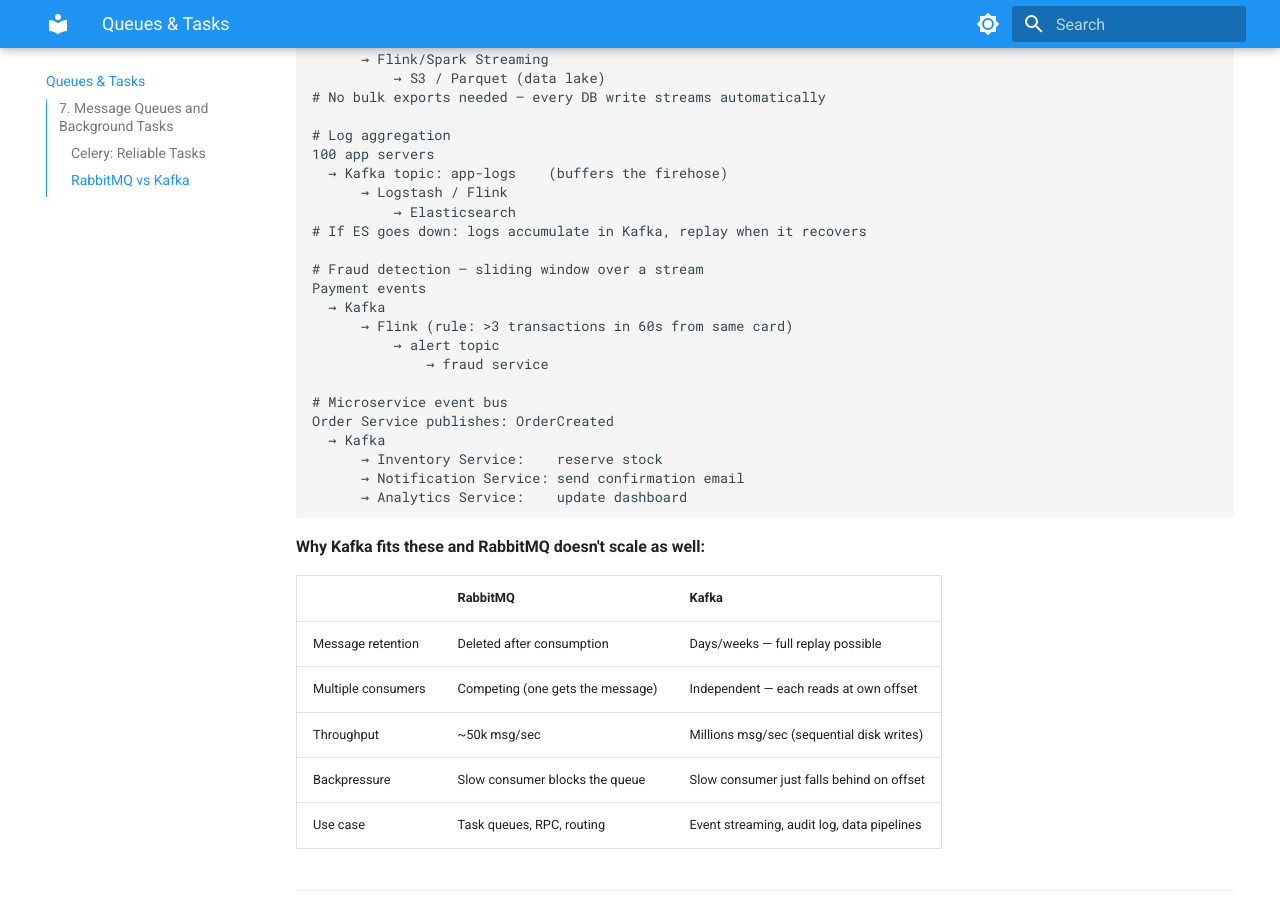
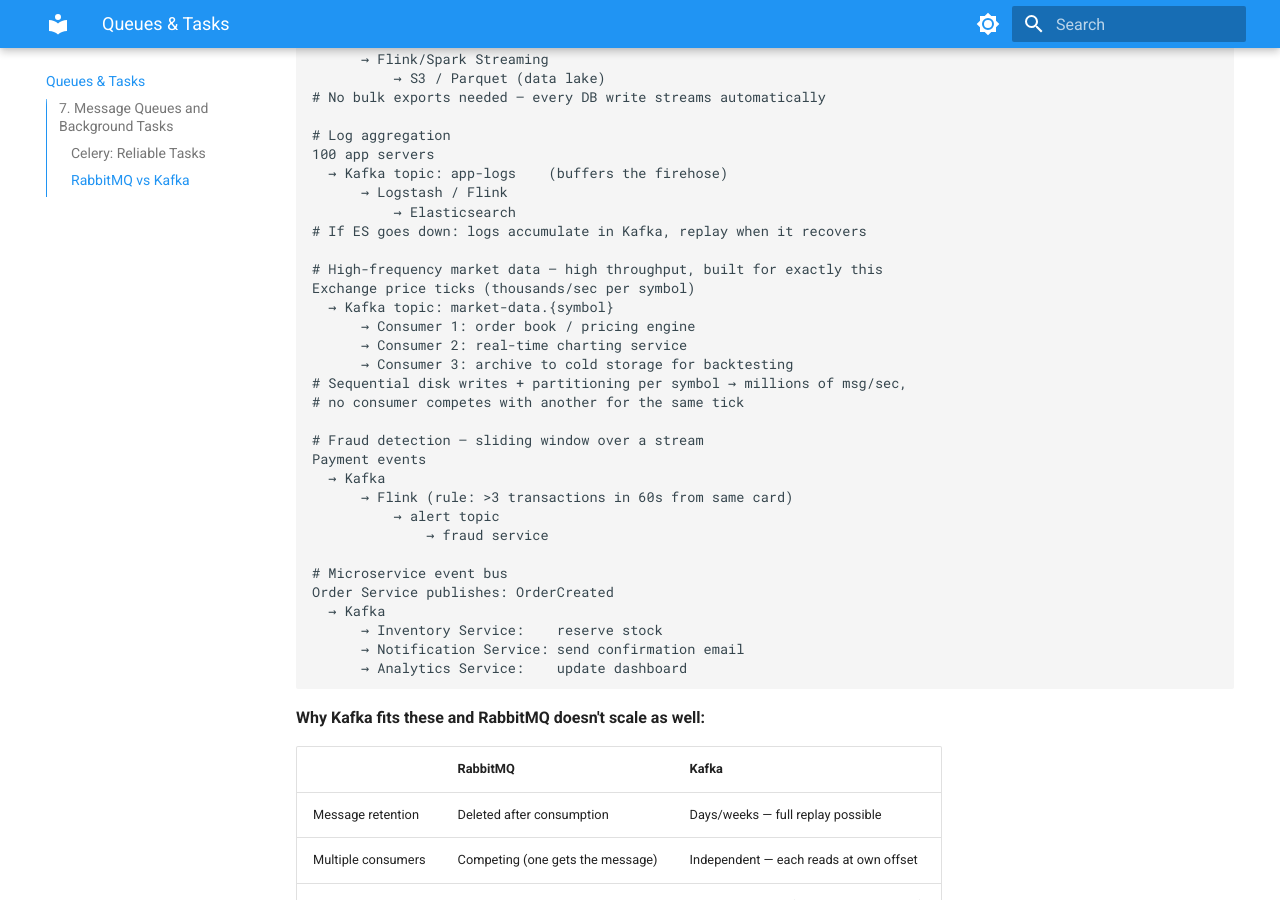
Before and after one commit to spiritEcosse/senior-kb, an MkDocs documentation site: the page built from docs/queues.md, in a window 1280 px wide and 900 px high, scrolled down 1941 px. Built offline with MkDocs 1.6.1 and Material for MkDocs 9.7.7, drawn with Linux system fonts in a browser that asks for light colours.

Commit message:
queues: add high-frequency market data as a Kafka pipeline example
Market data ticks are the canonical high-throughput case: sequential
disk writes plus per-symbol partitioning give independent consumers
(pricing engine, charting, backtesting archive) millions of msg/sec.

```diff
--- a/docs/queues.md
+++ b/docs/queues.md
@@ -99,6 +99,15 @@ PostgreSQL row changes (Debezium CDC)
           → Elasticsearch
 # If ES goes down: logs accumulate in Kafka, replay when it recovers
 
+# High-frequency market data — high throughput, built for exactly this
+Exchange price ticks (thousands/sec per symbol)
+  → Kafka topic: market-data.{symbol}
+      → Consumer 1: order book / pricing engine
+      → Consumer 2: real-time charting service
+      → Consumer 3: archive to cold storage for backtesting
+# Sequential disk writes + partitioning per symbol → millions of msg/sec,
+# no consumer competes with another for the same tick
+
 # Fraud detection — sliding window over a stream
 Payment events
   → Kafka
```
